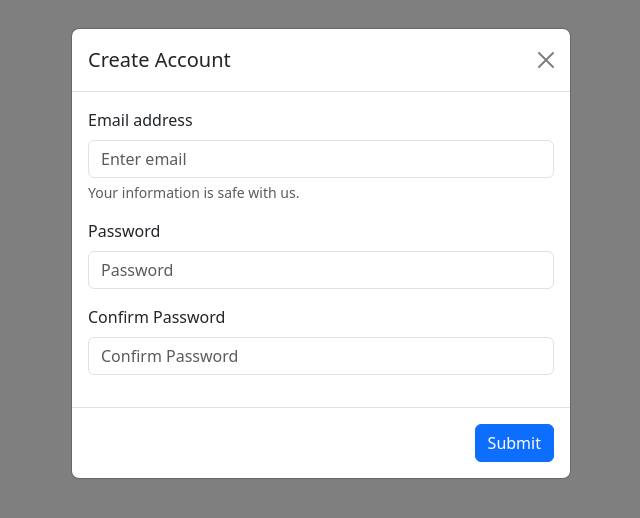
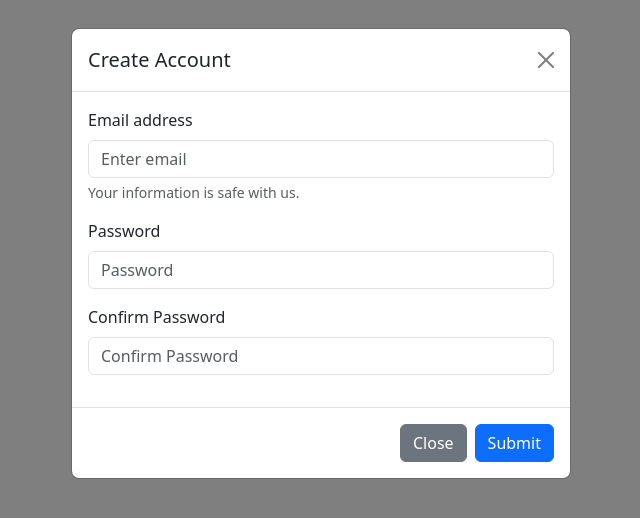
Before and after one commit to acciojob/bootstrap-signup-modal-shweta8814, a website: page main.html in a window 1280 px wide. Both pictures are taken after a click on the button "Sign Up". Shown: the whole page, without its empty margins (319-959 px from the left). Drawn offline with nearby package versions, Linux system fonts and the light colour scheme.

Commit message:
created a submission

```diff
--- a/main.html
+++ b/main.html
@@ -44,7 +44,7 @@
           </form>
         </div>
         <div class="modal-footer">
-
+          <button type="Close" class="btn btn-secondary" data-bs-dismiss="modal">Close</button>
           <button type="submit" class="btn btn-primary">Submit</button>
         </div>
       </div>
```
